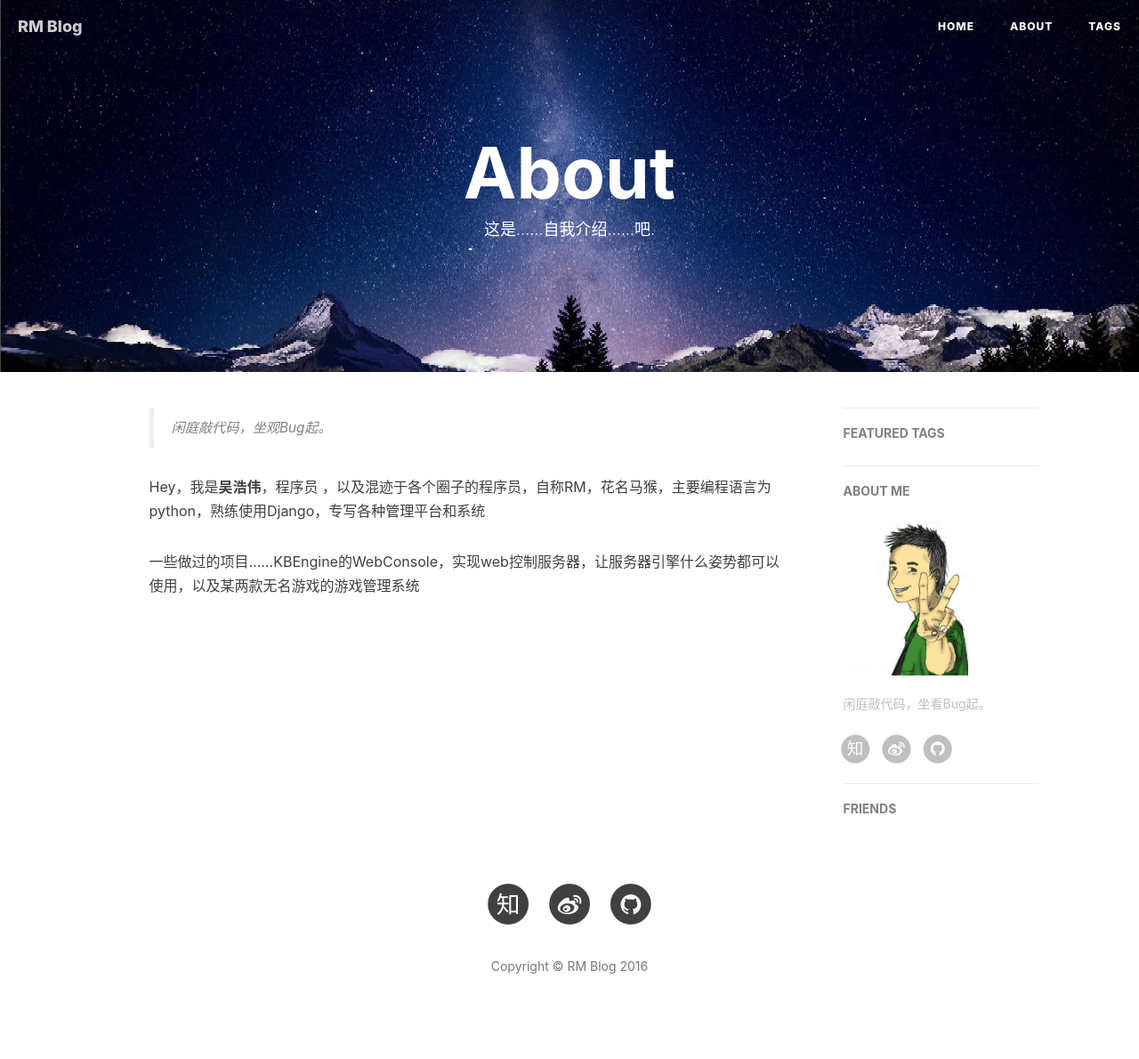
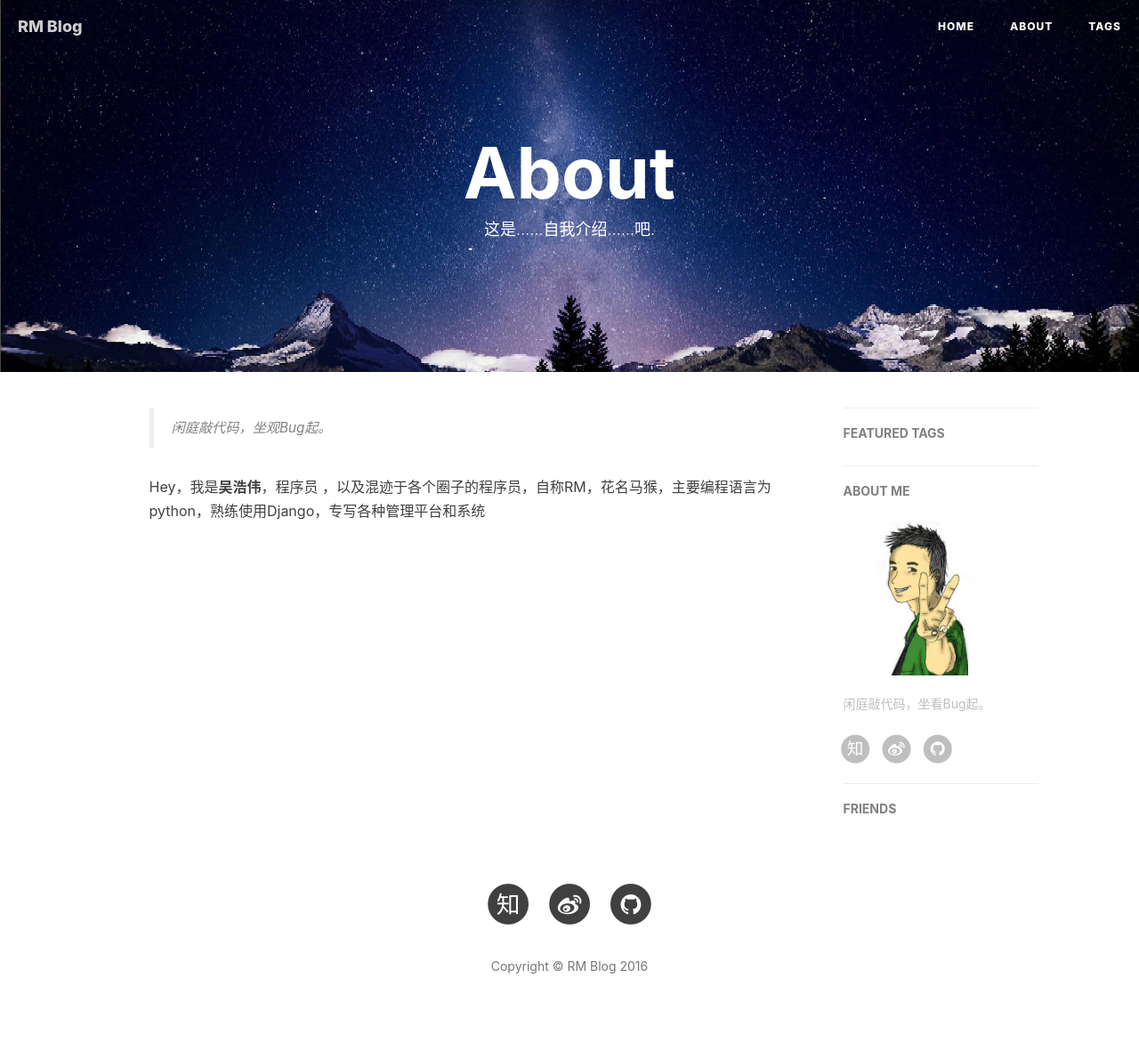
Before and after one commit to RMDevilMay/rm.github.com, a Jekyll site: the page built from about.html, in a window 1280 px wide. Shown: the whole page at 89% size. Built offline with Jekyll 4.4.1, drawn with Linux system fonts in a browser that asks for light colours; nearby versions of some CDN libraries; comment, search, counter and statistics services are not loaded.

Commit message:
删除部分文字

```diff
--- a/about.html
+++ b/about.html
@@ -14,8 +14,6 @@ header-img: "img/about-bg.jpg"
     <blockquote><p>闲庭敲代码，坐观Bug起。<br></p></blockquote>
 
     <p>Hey，我是<strong>吴浩伟</strong>，程序员 ，以及混迹于各个圈子的程序员，自称RM，花名马猴，主要编程语言为python，熟练使用Django，专写各种管理平台和系统</p>
-
-    <p>一些做过的项目……KBEngine的WebConsole，实现web控制服务器，让服务器引擎什么姿势都可以使用，以及某两款无名游戏的游戏管理系统</p>
 
 </div>
 
```
